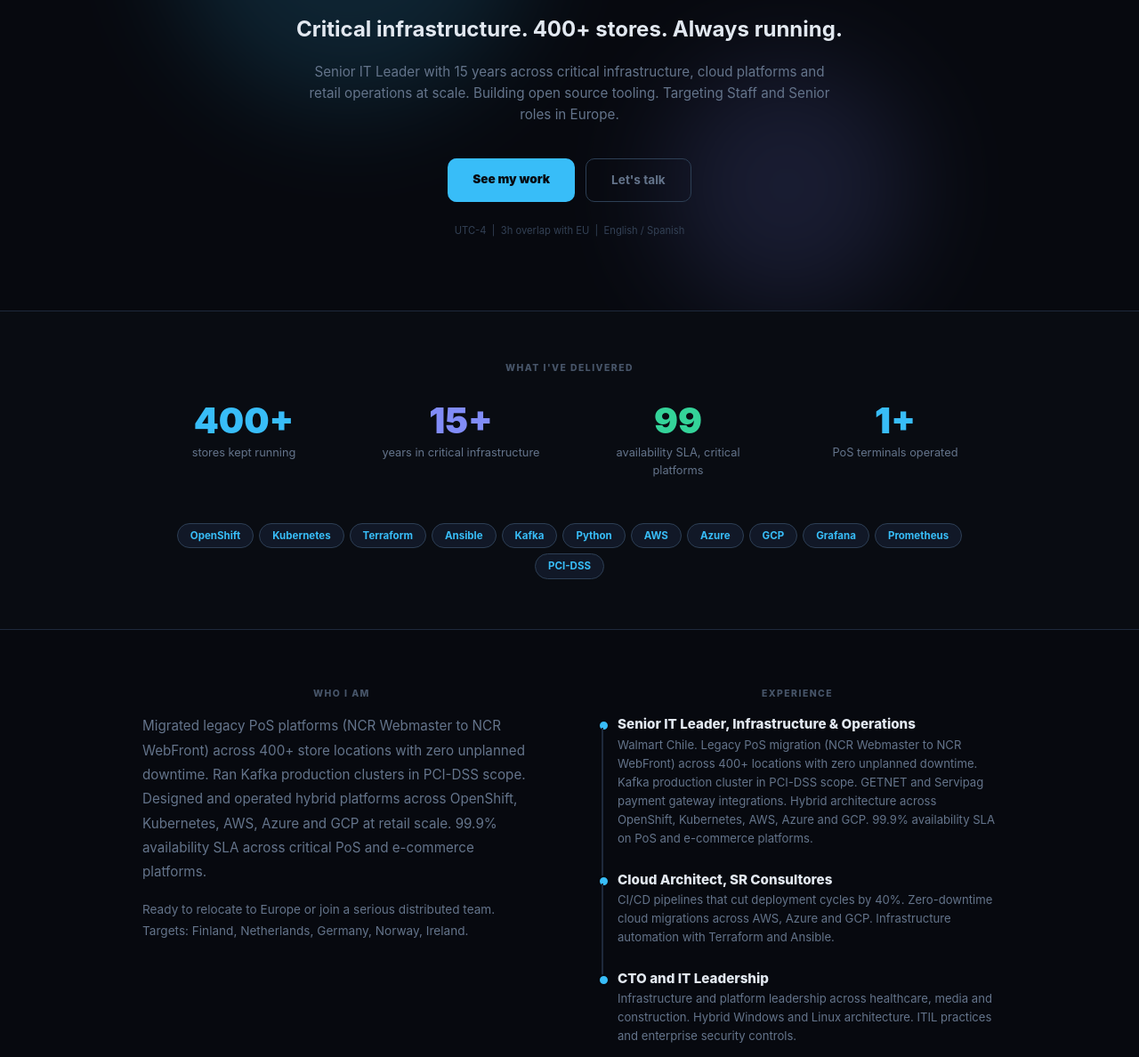
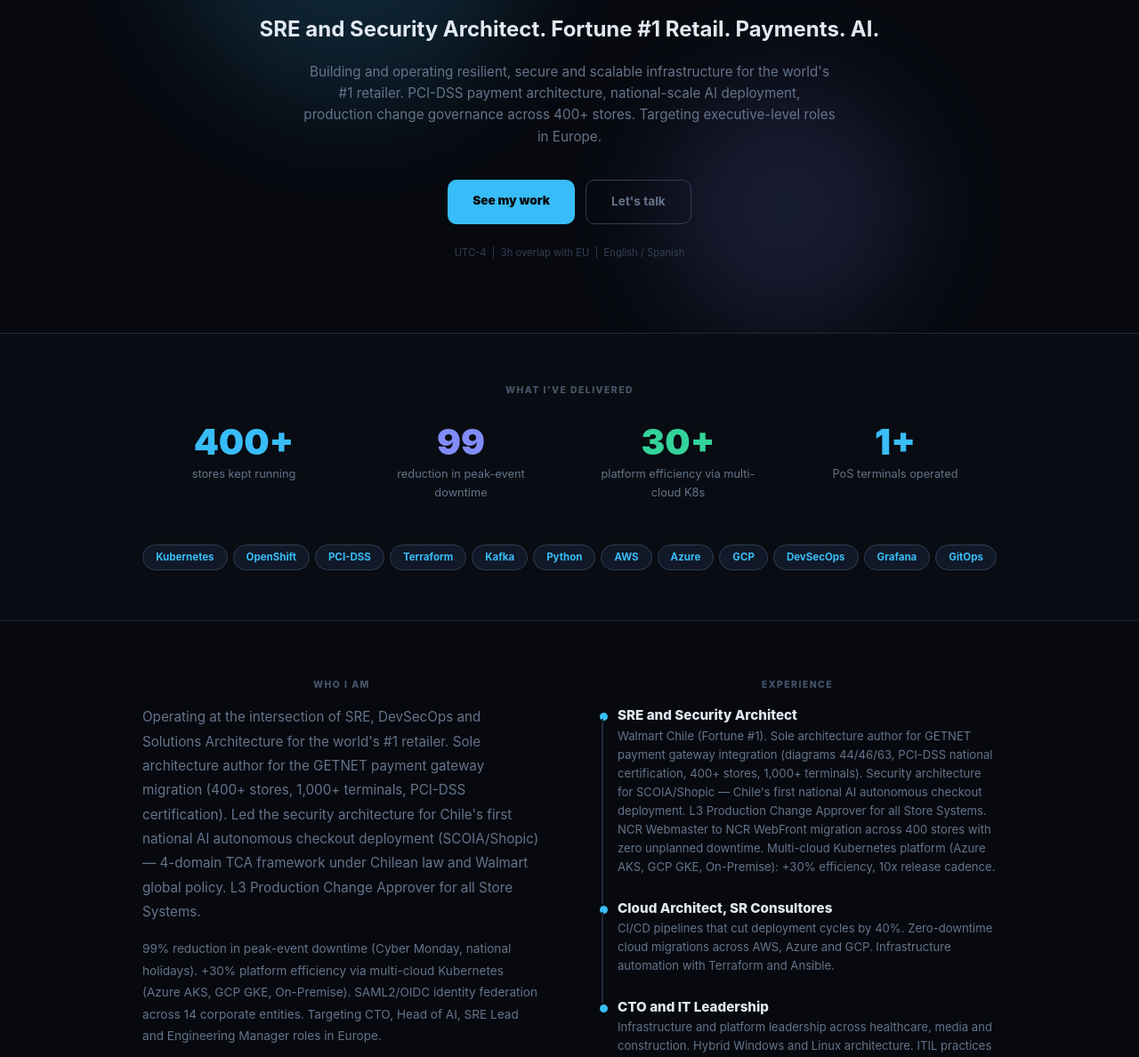
Before and after one commit to vicarana/vicarana.github.io, a plain HTML site: page index.html in a window 1280 px wide. Shown: the part 252-1440 px from the top of the page at 89% size. Drawn offline with Linux system fonts and the light colour scheme.

Commit message:
truth(MClaude-AIO): real role SRE+SecArch, GETNET/SCOIA/L3 facts, verified STAR metrics, no dates

```diff
--- a/index.html
+++ b/index.html
@@ -276,14 +276,14 @@
     </div>
     <h1 class="hero-name">Victor Arana</h1>
     <h2 class="hero-sub"
-       data-es="Infraestructura critica. 400+ tiendas. Siempre operando."
-       data-en="Critical infrastructure. 400+ stores. Always running.">
-      Critical infrastructure. 400+ stores. Always running.
+       data-es="SRE y Arquitecto de Seguridad. Fortune #1 Retail. Pagos. IA."
+       data-en="SRE and Security Architect. Fortune #1 Retail. Payments. AI.">
+      SRE and Security Architect. Fortune #1 Retail. Payments. AI.
     </h2>
     <p class="hero-p"
-       data-es="Senior IT Leader con 15 anos en infraestructura critica, plataformas cloud y operaciones retail. Construyo herramientas open source. Busco rol Staff o Senior en Europa."
-       data-en="Senior IT Leader with 15 years across critical infrastructure, cloud platforms and retail operations at scale. Building open source tooling. Targeting Staff and Senior roles in Europe.">
-      Senior IT Leader with 15 years across critical infrastructure, cloud platforms and retail operations at scale. Building open source tooling. Targeting Staff and Senior roles in Europe.
+       data-es="Construyo y opero infraestructura resiliente, segura y escalable para el retailer #1 del mundo. Arquitectura de pagos PCI-DSS, despliegue de IA a escala nacional, gobernanza de cambios en produccion para 400+ tiendas. Busco rol senior ejecutivo en Europa."
+       data-en="Building and operating resilient, secure and scalable infrastructure for the world's #1 retailer. PCI-DSS payment architecture, national-scale AI deployment, production change governance across 400+ stores. Targeting executive-level roles in Europe.">
+      Building and operating resilient, secure and scalable infrastructure for the world's #1 retailer. PCI-DSS payment architecture, national-scale AI deployment, production change governance across 400+ stores. Targeting executive-level roles in Europe.
     </p>
     <div class="cta-row">
       <a href="#projects" class="btn-pri" data-es="Ver mi trabajo" data-en="See my work">See my work</a>
@@ -302,12 +302,12 @@
         <div class="stat-l" data-es="tiendas operadas sin caidas" data-en="stores kept running">stores kept running</div>
       </div>
       <div class="stat-box">
-        <div class="stat-n" style="color:var(--a2)">15+</div>
-        <div class="stat-l" data-es="anos en infraestructura critica" data-en="years in critical infrastructure">years in critical infrastructure</div>
+        <div class="stat-n" style="color:var(--a2)">99%</div>
+        <div class="stat-l" data-es="reduccion de downtime en eventos pico" data-en="reduction in peak-event downtime">reduction in peak-event downtime</div>
       </div>
       <div class="stat-box">
-        <div class="stat-n" style="color:var(--a3)">99.9%</div>
-        <div class="stat-l" data-es="disponibilidad SLA plataformas criticas" data-en="availability SLA, critical platforms">availability SLA, critical platforms</div>
+        <div class="stat-n" style="color:var(--a3)">+30%</div>
+        <div class="stat-l" data-es="eficiencia de plataforma via K8s multi-cloud" data-en="platform efficiency via multi-cloud K8s">platform efficiency via multi-cloud K8s</div>
       </div>
       <div class="stat-box">
         <div class="stat-n" style="color:var(--a1)">1,000+</div>
@@ -315,12 +315,12 @@
       </div>
     </div>
     <div class="pills">
-      <span class="pill">OpenShift</span><span class="pill">Kubernetes</span>
-      <span class="pill">Terraform</span><span class="pill">Ansible</span>
+      <span class="pill">Kubernetes</span><span class="pill">OpenShift</span>
+      <span class="pill">PCI-DSS</span><span class="pill">Terraform</span>
       <span class="pill">Kafka</span><span class="pill">Python</span>
       <span class="pill">AWS</span><span class="pill">Azure</span>
-      <span class="pill">GCP</span><span class="pill">Grafana</span>
-      <span class="pill">Prometheus</span><span class="pill">PCI-DSS</span>
+      <span class="pill">GCP</span><span class="pill">DevSecOps</span>
+      <span class="pill">Grafana</span><span class="pill">GitOps</span>
     </div>
   </div>
 </section>
@@ -331,25 +331,25 @@
       <div>
         <p class="sec-lbl" data-es="Quien soy" data-en="Who I am">Who I am</p>
         <p class="bio-p"
-           data-es="Migre plataformas PoS legado (NCR Webmaster a NCR WebFront) en 400+ tiendas sin downtime no planificado. Opere clusters Kafka en produccion dentro de alcance PCI-DSS. Diseney opere plataformas hibridas en OpenShift, Kubernetes, AWS, Azure y GCP a escala retail. SLA de 99.9% de disponibilidad en plataformas criticas de PoS y ecommerce."
-           data-en="Migrated legacy PoS platforms (NCR Webmaster to NCR WebFront) across 400+ store locations with zero unplanned downtime. Ran Kafka production clusters in PCI-DSS scope. Designed and operated hybrid platforms across OpenShift, Kubernetes, AWS, Azure and GCP at retail scale. 99.9% availability SLA across critical PoS and e-commerce platforms.">
-          Migrated legacy PoS platforms (NCR Webmaster to NCR WebFront) across 400+ store locations with zero unplanned downtime. Ran Kafka production clusters in PCI-DSS scope. Designed and operated hybrid platforms across OpenShift, Kubernetes, AWS, Azure and GCP at retail scale. 99.9% availability SLA across critical PoS and e-commerce platforms.
+           data-es="Opero en la interseccion entre SRE, DevSecOps y Arquitectura de Soluciones para el retailer #1 del mundo. Arquitecto unico de la migracion de pasarela de pago GETNET (400+ tiendas, 1,000+ terminales, certificacion PCI-DSS). Lide la arquitectura de seguridad del primer despliegue nacional de cajas automaticas con IA (SCOIA/Shopic) — framework TCA de 4 dominios bajo ley chilena y politicas globales de Walmart. Aprobador L3 de cambios en produccion para todos los Store Systems."
+           data-en="Operating at the intersection of SRE, DevSecOps and Solutions Architecture for the world's #1 retailer. Sole architecture author for the GETNET payment gateway migration (400+ stores, 1,000+ terminals, PCI-DSS certification). Led the security architecture for Chile's first national AI autonomous checkout deployment (SCOIA/Shopic) — 4-domain TCA framework under Chilean law and Walmart global policy. L3 Production Change Approver for all Store Systems.">
+          Operating at the intersection of SRE, DevSecOps and Solutions Architecture for the world's #1 retailer. Sole architecture author for the GETNET payment gateway migration (400+ stores, 1,000+ terminals, PCI-DSS certification). Led the security architecture for Chile's first national AI autonomous checkout deployment (SCOIA/Shopic). L3 Production Change Approver for all Store Systems.
         </p>
         <p class="bio-p" style="font-size:.85rem"
-           data-es="Listo para reubicarme en Europa o unirme a un equipo distribuido serio. Destinos: Finlandia, Paises Bajos, Alemania, Noruega, Irlanda."
-           data-en="Ready to relocate to Europe or join a serious distributed team. Targets: Finland, Netherlands, Germany, Norway, Ireland.">
-          Ready to relocate to Europe or join a serious distributed team. Targets: Finland, Netherlands, Germany, Norway, Ireland.
+           data-es="99% de reduccion de downtime en Cyber Monday y eventos de alta demanda. +30% de eficiencia en plataforma via Kubernetes multi-cloud (Azure AKS, GCP GKE, On-Premise). Federacion de identidad SAML2/OIDC para 14 entidades corporativas. Busco CTO, Head of AI/Platform, SRE Lead o Engineering Manager en Europa."
+           data-en="99% reduction in peak-event downtime (Cyber Monday, national holidays). +30% platform efficiency via multi-cloud Kubernetes (Azure AKS, GCP GKE, On-Premise). SAML2/OIDC identity federation across 14 corporate entities. Targeting CTO, Head of AI, SRE Lead and Engineering Manager roles in Europe.">
+          99% reduction in peak-event downtime (Cyber Monday). +30% platform efficiency via multi-cloud Kubernetes. SAML2/OIDC identity federation across 14 corporate entities. Targeting CTO, Head of AI, SRE Lead and Engineering Manager roles in Europe.
         </p>
       </div>
       <div>
         <p class="sec-lbl" data-es="Trayectoria" data-en="Experience">Experience</p>
         <div class="tl-wrap">
           <div class="tl-item">
-            <div class="tl-role" data-es="Senior IT Leader, Infraestructura y Operaciones" data-en="Senior IT Leader, Infrastructure &amp; Operations">Senior IT Leader, Infrastructure &amp; Operations</div>
+            <div class="tl-role" data-es="SRE y Arquitecto de Seguridad" data-en="SRE and Security Architect">SRE and Security Architect</div>
             <div class="tl-desc"
-                 data-es="Walmart Chile. Migracion de 400+ tiendas de NCR Webmaster a NCR WebFront sin downtime no planificado. Cluster Kafka en produccion con alcance PCI-DSS. Integraciones GETNET y Servipag. Arquitectura hibrida OpenShift, Kubernetes, AWS, Azure y GCP. SLA 99.9% en plataformas PoS y ecommerce."
-                 data-en="Walmart Chile. Legacy PoS migration (NCR Webmaster to NCR WebFront) across 400+ locations with zero unplanned downtime. Kafka production cluster in PCI-DSS scope. GETNET and Servipag payment gateway integrations. Hybrid architecture across OpenShift, Kubernetes, AWS, Azure and GCP. 99.9% availability SLA on PoS and e-commerce platforms.">
-              Walmart Chile. Legacy PoS migration (NCR Webmaster to NCR WebFront) across 400+ locations with zero unplanned downtime. Kafka production cluster in PCI-DSS scope. GETNET and Servipag payment gateway integrations. Hybrid architecture across OpenShift, Kubernetes, AWS, Azure and GCP.
+                 data-es="Walmart Chile (Fortune #1). Arquitecto unico de la integracion GETNET (diagramas 44/46/63, PCI-DSS, 400+ tiendas). Arquitectura de seguridad SCOIA/Shopic — primer despliegue nacional de IA para autoservicio. Aprobador L3 de cambios en produccion Store Systems. Migracion NCR Webmaster a NCR WebFront en 400 tiendas, zero downtime. Plataforma K8s multi-cloud (Azure AKS, GCP GKE, On-Premise): +30% eficiencia, 10x cadencia de releases."
+                 data-en="Walmart Chile (Fortune #1). Sole architecture author for GETNET payment gateway integration (diagrams 44/46/63, PCI-DSS national certification, 400+ stores, 1,000+ terminals). Security architecture for SCOIA/Shopic — Chile's first national AI autonomous checkout deployment. L3 Production Change Approver for all Store Systems. NCR Webmaster to NCR WebFront migration across 400 stores with zero unplanned downtime. Multi-cloud Kubernetes platform (Azure AKS, GCP GKE, On-Premise): +30% efficiency, 10x release cadence.">
+              Walmart Chile (Fortune #1). Sole architecture author for GETNET payment gateway integration (PCI-DSS, 400+ stores, 1,000+ terminals). Security architecture for SCOIA/Shopic AI autonomous checkout. L3 Production Change Approver for all Store Systems. NCR Webmaster to NCR WebFront migration across 400 stores, zero unplanned downtime.
             </div>
           </div>
           <div class="tl-item">
```
